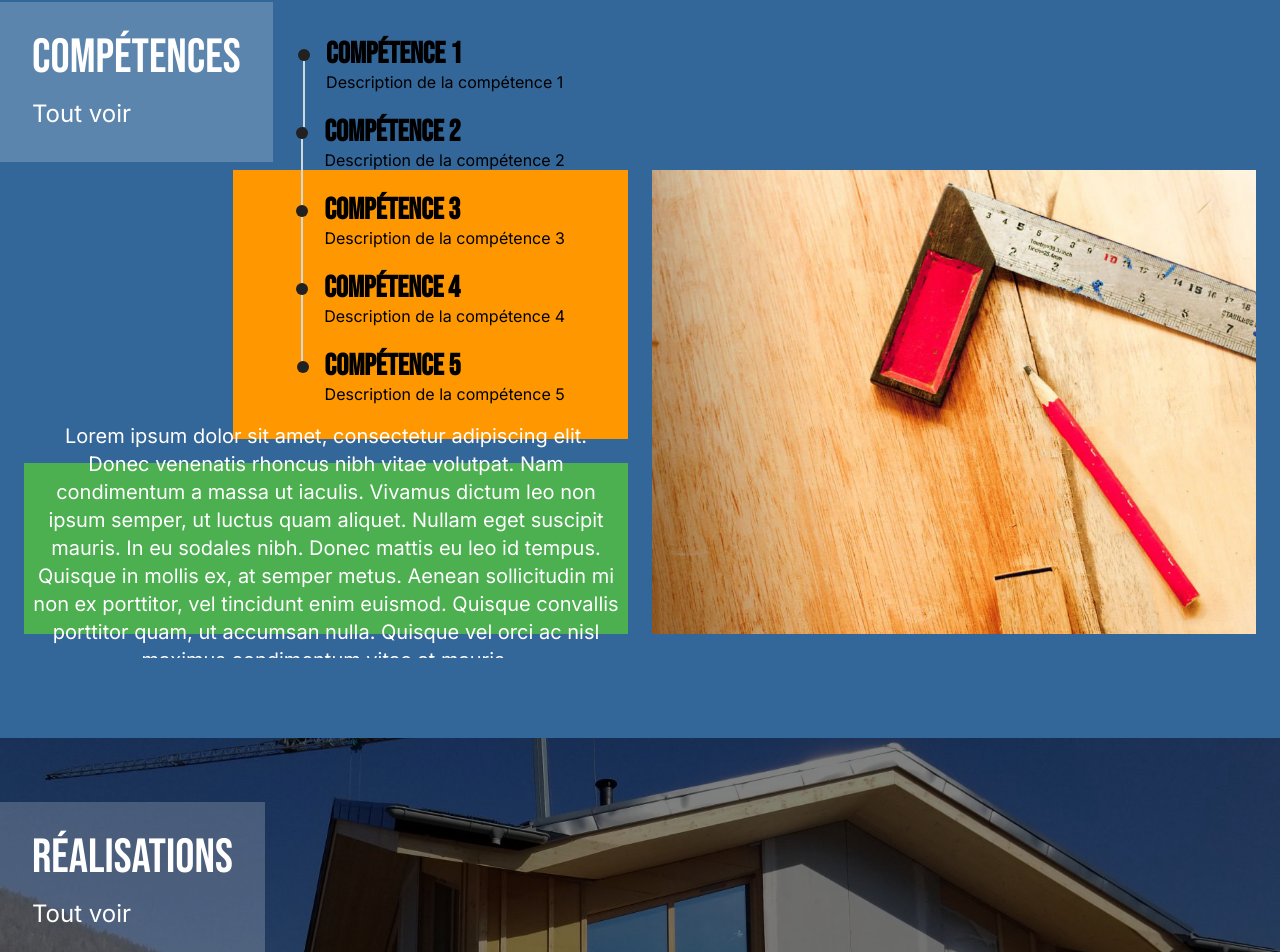
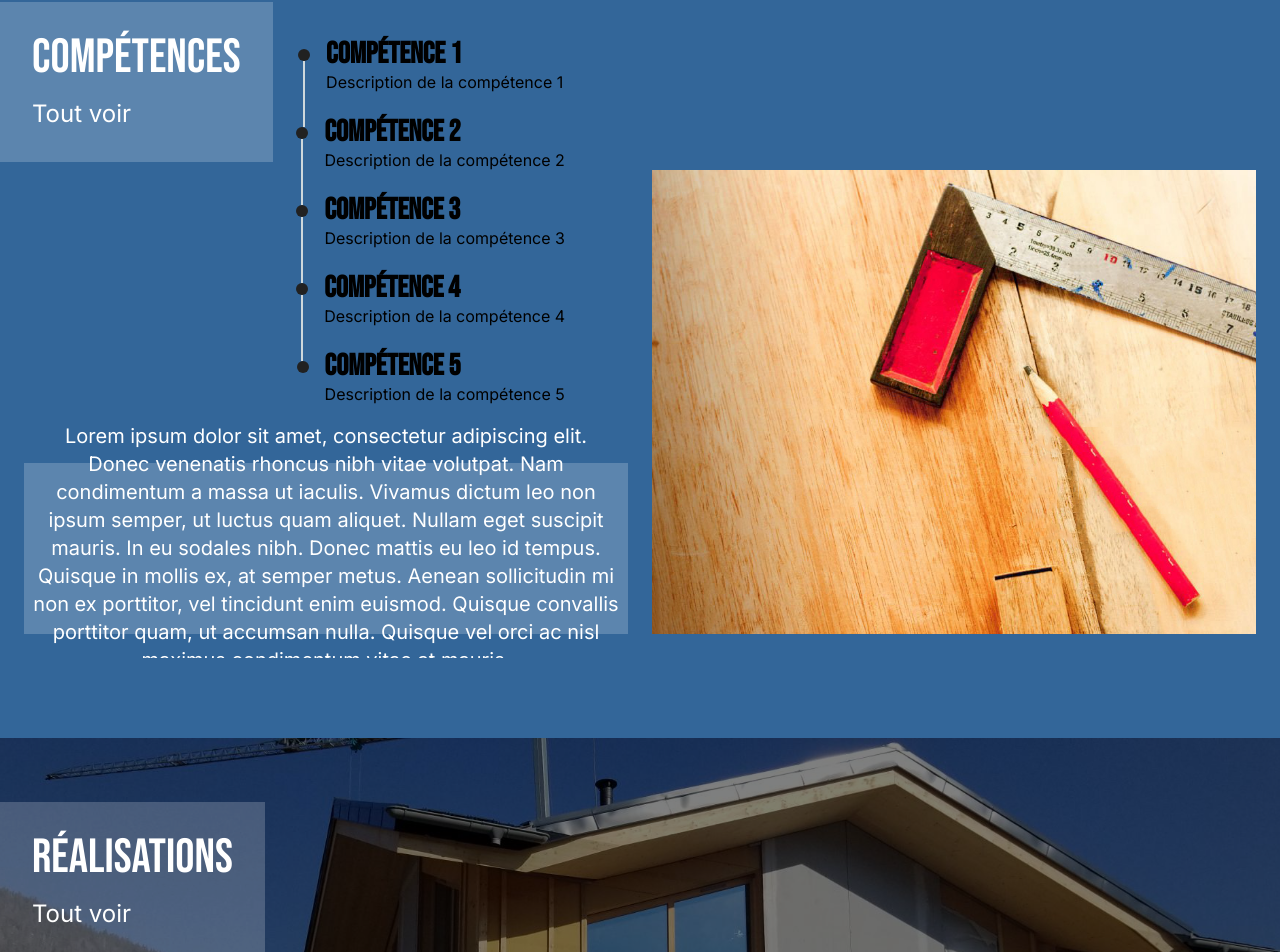
Before and after one commit to little-petal/reve-novateur, a Next.js app: page / in a window 1280 px wide. Shown: the part 942-1894 px from the top of the page. Built offline with nearby package versions, Linux system fonts and the light colour scheme; a web font is replaced by a local one.

Commit message:
correction bg

```diff
--- a/src/app/page.tsx
+++ b/src/app/page.tsx
@@ -36,17 +36,17 @@ export default async function Home() {
             <p className="font-inter text-white text-xl md:text-xl lg:text-2xl p-2">Tout voir</p>
           </div>
           <div className="lg:absolute inset-20 mt-52 lg:inset-0 grid grid-cols-1 grid-rows-3 lg:grid-cols-6 lg:grid-rows-5 p-6 gap-6">
-            <div className="bg-orange-500 w-full h-full row-span-1 lg:col-start-2 lg:col-span-2 lg:row-span-3 flex items-end">
+            <div className="w-full h-full row-span-1 lg:col-start-2 lg:col-span-2 lg:row-span-3 flex items-end">
               <List skills={skills} />
             </div>
-            <div className="bg-yellow-500 w-full h-full row-span-1 row-start-3 lg:col-span-3 lg:row-span-5">
+            <div className="w-full h-full row-span-1 row-start-3 lg:col-span-3 lg:row-span-5">
               <img
                 src="/assets/images/skills.jpg"
                 alt="image 2"
                 className="h-full w-full object-cover"
               />
             </div>
-            <div className="bg-green-500 w-full h-full lg:col-span-3 lg:row-span-2 flex items-center">
+            <div className="bg-white/20 w-full h-full lg:col-span-3 lg:row-span-2 flex items-center">
               <p className="font-inter text-white text-xl md:text-xl lg:text-xl xl:text-xl 2xl:text-2xl p-2 text-center">Lorem ipsum dolor sit amet, consectetur adipiscing elit. Donec venenatis rhoncus nibh vitae volutpat. Nam condimentum a massa ut iaculis. Vivamus dictum leo non ipsum semper, ut luctus quam aliquet. Nullam eget suscipit mauris. In eu sodales nibh. Donec mattis eu leo id tempus. Quisque in mollis ex, at semper metus. Aenean sollicitudin mi non ex porttitor, vel tincidunt enim euismod. Quisque convallis porttitor quam, ut accumsan nulla. Quisque vel orci ac nisl maximus condimentum vitae at mauris. </p>
             </div>
           </div>
```
